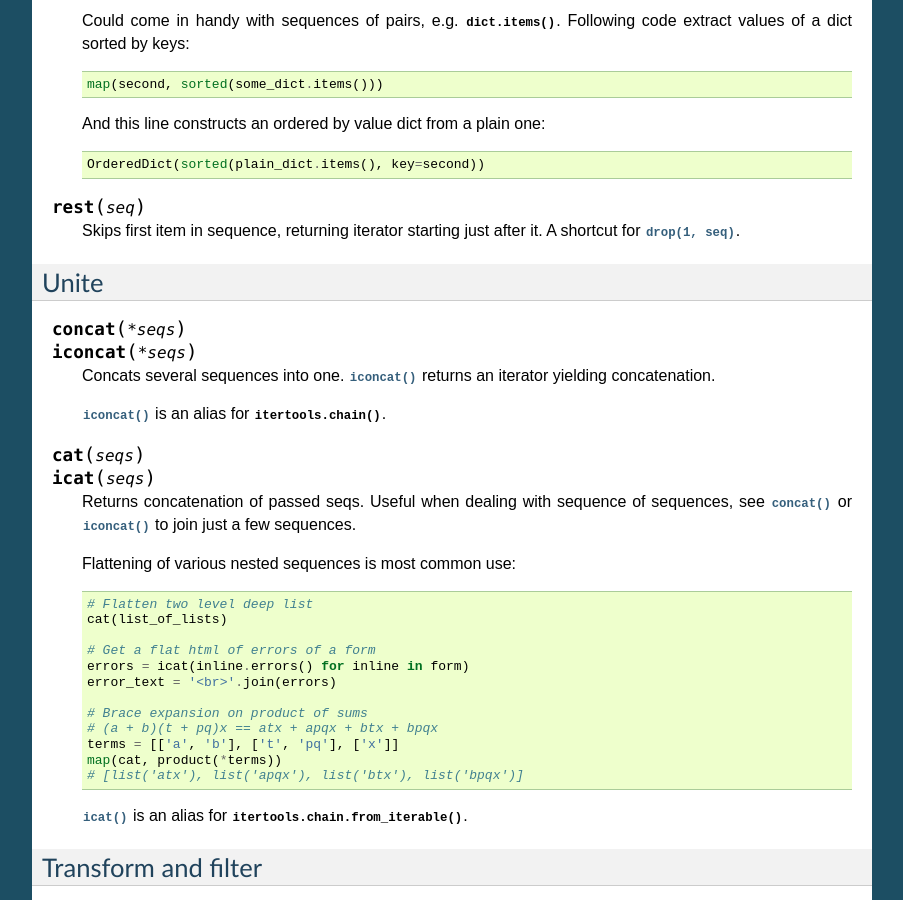
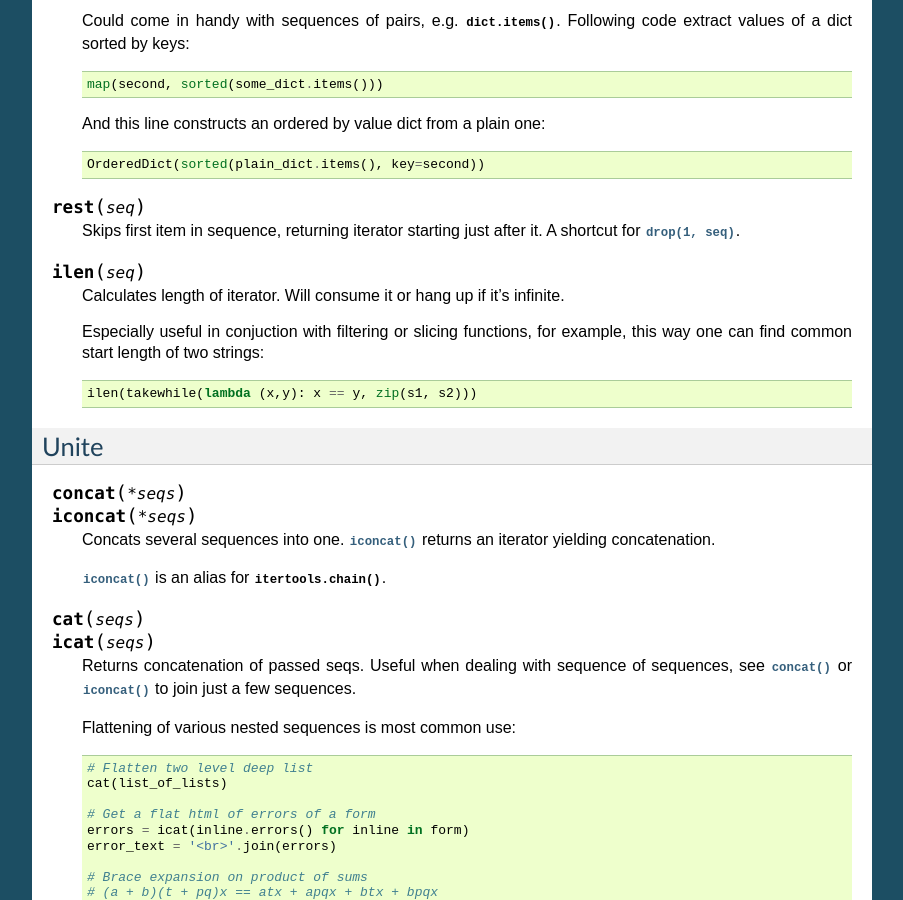
Before and after one commit to Jamaal224/funcy, a Sphinx documentation site: the page built from docs/seqs.rst, in a window 1280 px wide and 900 px high, scrolled down 2320 px. Shown: the whole window, without its empty margins (198-1101 px from the left). Built offline with Sphinx 7.4.7, drawn with Linux system fonts in a browser that asks for light colours; pages that are not in the unit, such as notebooks, are missing from menus.

Commit message:
Added ilen()

```diff
--- a/docs/seqs.rst
+++ b/docs/seqs.rst
@@ -149,6 +149,15 @@ This section provides some robust tools for sequence slicing. Consider :ref:`sli
 .. function:: rest(seq)
 
     Skips first item in sequence, returning iterator starting just after it. A shortcut for :func:`drop(1, seq) <drop>`.
+
+
+.. function:: ilen(seq)
+
+    Calculates length of iterator. Will consume it or hang up if it's infinite.
+
+    Especially useful in conjuction with filtering or slicing functions, for example, this way one can find common start length of two strings::
+
+        ilen(takewhile(lambda (x,y): x == y, zip(s1, s2)))
 
 
 Unite
```
Also changed, not shown: 2 other files.
